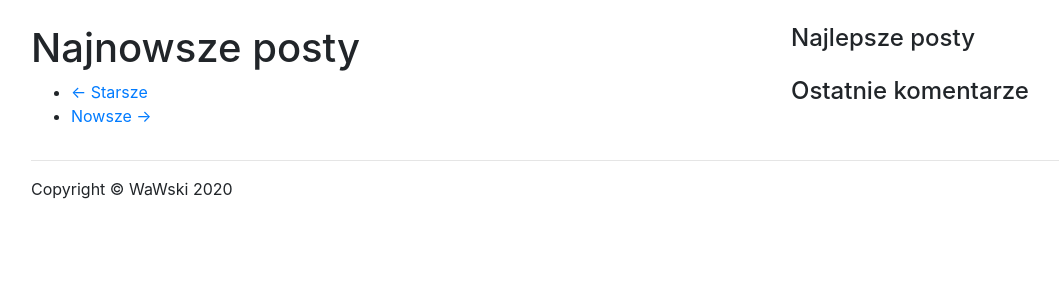
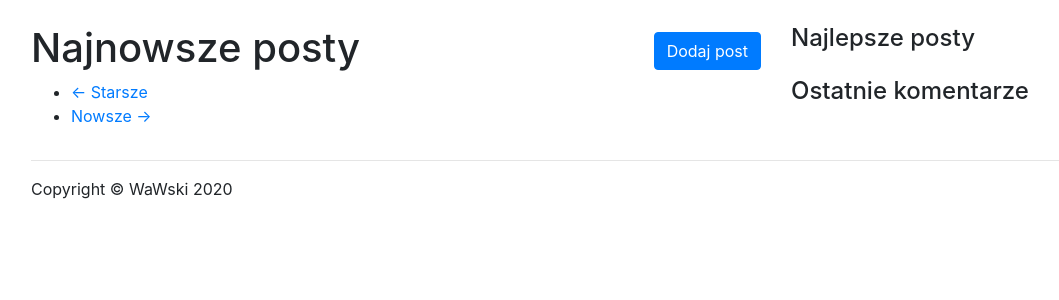
Before and after one commit to sebastiankluwa/Blog_ZPO, a Django app: page / in a window 1280 px wide. Shown: the part 56-356 px from the top of the page, without its empty margins (54-1113 px from the left). Run offline with Django 3.2, Linux system fonts and the light colour scheme; the visitor is signed in with stand-in values (Sample User, id 1); data that the repository does not hold is empty; some libraries are stand-ins or nearby versions.

Commit message:
Fixed showing comments

```diff
--- a/blog_app/models.py
+++ b/blog_app/models.py
@@ -44,6 +44,10 @@ class Post(models.Model):
     def num_of_likes(self):
         return self.likes.count()
 
+    def num_of_comments(self):
+        num = Comment.objects.filter(post_id=self.id)
+        return num.count()
+
     def likes_as_flat_user_id_list(self):
         return self.likes.values_list('id', flat=True)
 
--- a/blog_app/templates/index.html
+++ b/blog_app/templates/index.html
@@ -14,7 +14,7 @@
   <body>
 
 <nav class="navbar navbar-expand-lg navbar-dark bg-dark">
-  <a class="navbar-brand" href="#">
+  <a class="navbar-brand" href="{% url 'blog_app:post_list' %}">
     <img src="https://getbootstrap.com/docs/4.5/assets/brand/bootstrap-solid.svg" width="30" height="30" class="d-inline-block align-top" alt="" loading="lazy">
     Blog
   </a>
@@ -54,9 +54,17 @@
 
             <div class="col-md-8">
 
+            <div class="d-flex justify-content-between">
                 <h1 class="page-header">
                     Najnowsze posty
                 </h1>
+                {% if request.user.is_authenticated %}
+                    <a href="{% url 'blog_app:post_add' %}" class="btn btn-primary ml-2 mt-2" style="height: 38px">Dodaj post</a>
+                {% endif %}
+
+            </div>
+
+
                 {% for post in obj %}
 
                   <!-- First Blog Post -->
@@ -80,14 +88,18 @@
                       <div class="col-lg-7 col-xl-8">
 
                         <!-- Post title -->
-                        <h4 class="mb-3">{{ post.title }}</h4>
+                          <a style="color: #03356b; text-decoration: none" href="{{ post.get_absolute_url }}"><h4 class="mb-3">{{ post.title }}</h4></a>
+
                         <!-- Excerpt -->
                         <p class="dark-grey-text">{{ post.body|truncatechars:100 }}</p>
                         <!-- Post data -->
-                        <p> <a class="font-weight-bold">@{{ post.author.username }}</a>, {{ post.created }}</p>
+                        <p> <span class="font-weight-bold">@{{ post.author.username }}</span>, {{ post.created }}</p>
 
                         <div class="btn-container d-flex">
-                            <!-- Like button -->
+                        <!-- num of comments -->
+                        <button class="btn btn-primary mr-2" style="height: 38px; cursor: auto"> {{ post.num_of_comments }} <i class="far fa-comment"></i></button>
+
+                        <!-- Like button -->
                         {% if request.user.is_authenticated %}
                         <form action="{% url 'blog_app:blogpost_like' post.id %}" method="POST">
                         {% csrf_token %}
@@ -102,9 +114,8 @@
                           <p></p>
                         </form>
                       {% else %}
-                        <button class="btn btn-primary"> {{ post.num_of_likes }}</button>
+                        <button class="btn btn-primary" style="cursor: auto"> {{ post.num_of_likes }} <i class="far fa-heart"></i></button>
                       {% endif %}
-
                         <!-- Read more button -->
                         <a class="btn btn-primary ml-2" style="height: 38px" href="{{ post.get_absolute_url }}">Czytaj więcej</a>
                         </div>
--- a/blog_app/templates/lastest_comments.html
+++ b/blog_app/templates/lastest_comments.html
@@ -5,6 +5,6 @@
         <small>{{comment.get_date}}</small>
         </div>
         <p class="mb-1">{{comment.body|truncatechars:30}}</p>
-        <small>{{comment.author}}</small>
+        <small><strong>@{{comment.author}}</strong></small>
     </a>
 {% endfor %}
--- a/blog_app/views.py
+++ b/blog_app/views.py
@@ -11,11 +11,6 @@ class PostListView(ListView):
     template_name = 'index.html'
     context_object_name = 'obj'
 
-    def get_context_data(self, **kwargs):
-        context = super().get_context_data(**kwargs)
-        context["comments_list"] = Comment.objects.all()
-        return context
-
 
 class PostDetailView(DetailView):
     model = Post
@@ -24,7 +19,8 @@ class PostDetailView(DetailView):
 
     def get_context_data(self, **kwargs):
         context = super().get_context_data(**kwargs)
-        context["comments_list"] = Comment.objects.all()
+        post = Post.objects.filter(slug=self.kwargs['slug']).first()
+        context["comments_list"] = Comment.objects.filter(post=post)
         return context
 
 
```
Also changed, not shown: blog_app/templates/post.html (+6 -5 lines).
